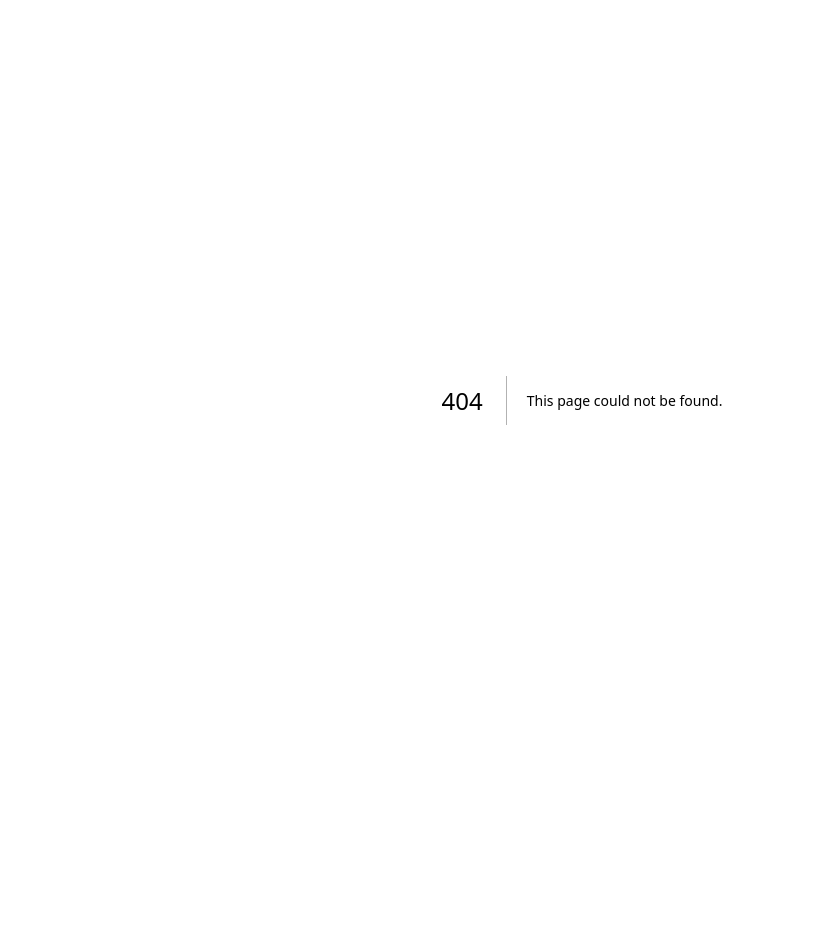
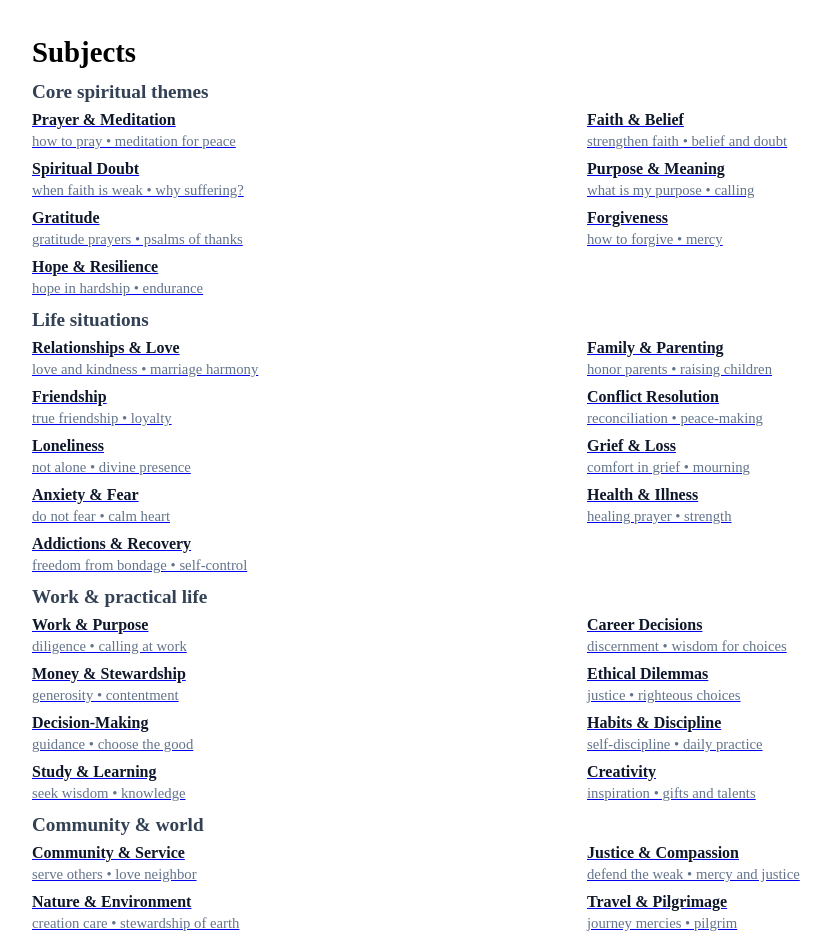
Before and after one commit to danyaffa/Total-iora, a Next.js app: page /subjects in a window 1280 px wide. Before the commit this address had no page. Shown: the top 942 px of the page, without its empty margins (58-888 px from the left). Before the commit the page ends 800 px from the top, so only its background shows below. Built offline with nearby package versions, Linux system fonts and the light colour scheme.

Commit message:
Create index.js

```diff
--- /dev/null
+++ b/pages/subjects/index.js
@@ -0,0 +1,50 @@
+// FILE: /pages/subjects/index.js
+// Lists all subjects and links to each dedicated page. No layout changes to your index page.
+
+import Link from "next/link";
+import { SUBJECTS } from "../../lib/subjects-catalog";
+
+export default function SubjectsHome() {
+  const groups = [
+    ["themes", "Core spiritual themes"],
+    ["life", "Life situations"],
+    ["work", "Work & practical life"],
+    ["world", "Community & world"],
+    ["stages", "Life stages"],
+    ["special", "Special topics"],
+  ];
+
+  return (
+    <main className="wrap">
+      <h1>Subjects</h1>
+      {groups.map(([key, title]) => {
+        const items = SUBJECTS.filter(s => s.group === key && !s.isStyle);
+        if (!items.length) return null;
+        return (
+          <section key={key} className="group">
+            <h2>{title}</h2>
+            <div className="grid">
+              {items.map(s => (
+                <Link key={s.slug} href={`/subjects/${s.slug}`} className="card">
+                  <div className="label">{s.label}</div>
+                  <div className="hint">{(s.seeds||[]).slice(0,2).join(" • ")}</div>
+                </Link>
+              ))}
+            </div>
+          </section>
+        );
+      })}
+      <style jsx>{`
+        .wrap{max-width:1100px;margin:20px auto;padding:12px}
+        h1{font-size:1.8rem;font-weight:800;margin:4px 0 12px}
+        h2{font-size:1.2rem;margin:12px 0 8px;color:#334155}
+        .grid{display:grid;gap:10px;grid-template-columns:1fr}
+        @media(min-width:760px){.grid{grid-template-columns:1fr 1fr}}
+        .card{display:block;background:#fff;border:1px solid rgba(2,6,23,.08);border-radius:14px;padding:12px;
+          box-shadow:0 8px 24px rgba(2,6,23,.06)}
+        .label{font-weight:800;color:#0f172a}
+        .hint{color:#64748b;margin-top:4px;font-size:.92rem}
+      `}</style>
+    </main>
+  );
+}
```
